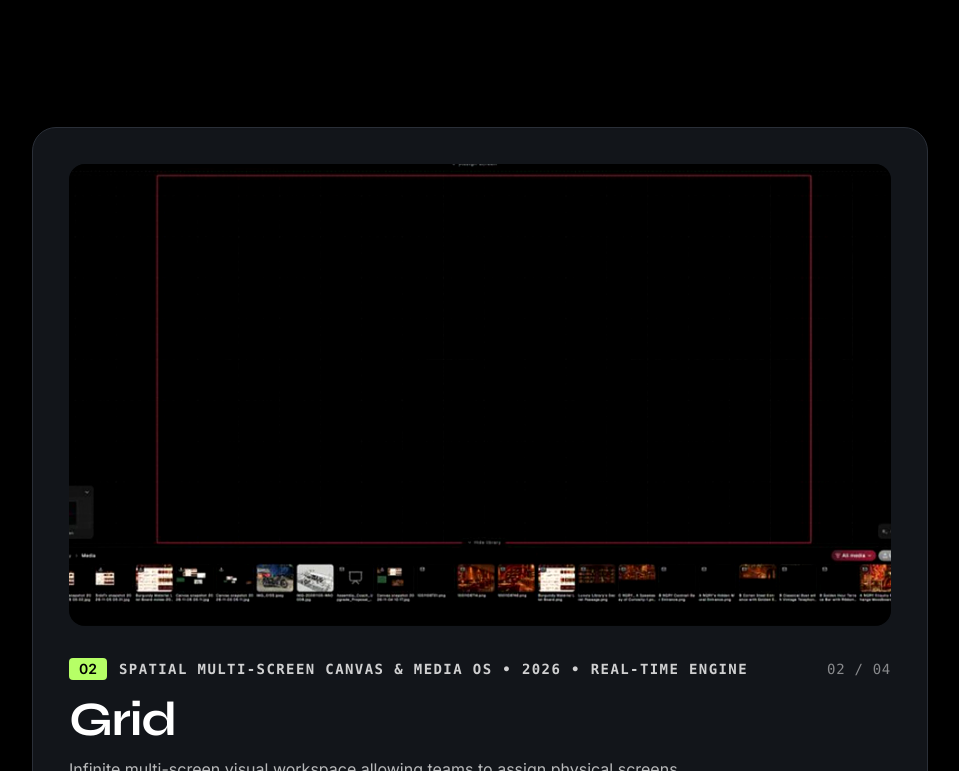
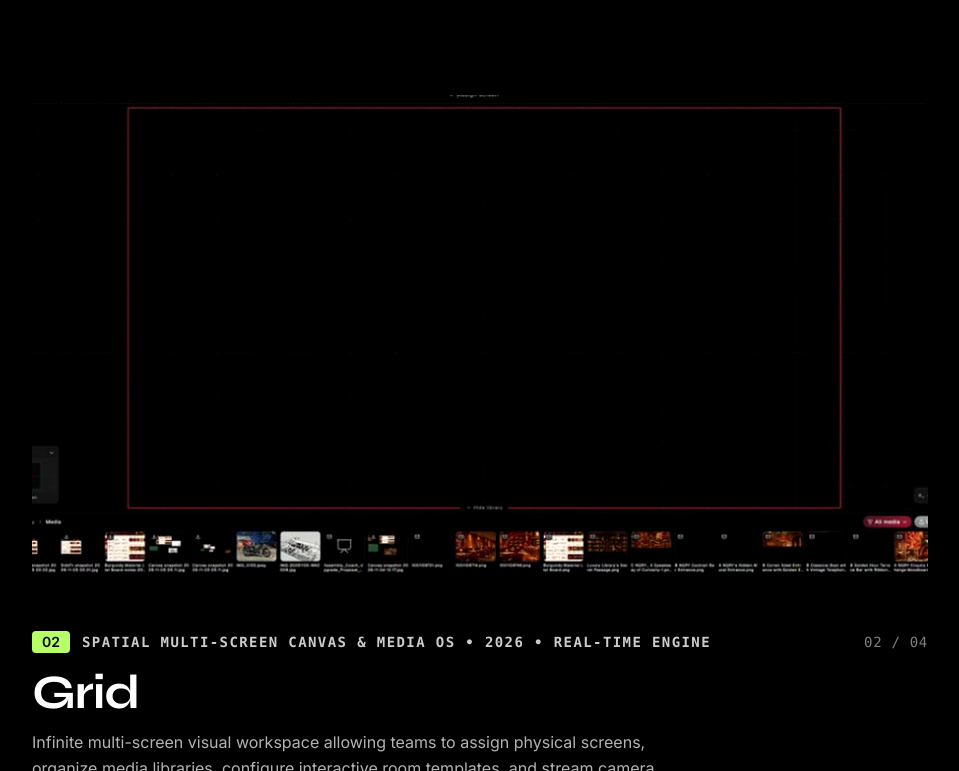
Before and after one commit to basssith/dravaa, a Next.js app: page /applications in a window 1280 px wide. Shown: the part 1729-2500 px from the top of the page, without its empty margins (160-1119 px from the left). Built offline with nearby package versions, Linux system fonts and the light colour scheme; no server answers.

Commit message:
Revert "style(products): add dark grey container surrounding image and details"
This reverts commit 3a91794c68d5900e687cc83a29eee2384e339ad2.

```diff
--- a/src/components/Apps.tsx
+++ b/src/components/Apps.tsx
@@ -73,14 +73,14 @@ export function AppGrid({ apps }: { apps: Application[] }) {
             }}
             className="sticky w-full max-w-4xl mx-auto will-change-transform"
           >
-            <article className="w-full rounded-2xl sm:rounded-3xl border border-[#2a2f38] bg-[#12151a] p-5 sm:p-7 md:p-9 shadow-[0_20px_50px_rgba(0,0,0,0.8)] transition-colors hover:border-[#38404c]">
+            <article className="w-full">
               <TransitionLink
                 href={`/applications/${slugOf(app)}`}
                 aria-label={`Open ${app.name}`}
                 className="group block no-underline"
               >
-                {/* 1 Product Image in Center */}
-                <div className="relative aspect-video w-full overflow-hidden rounded-xl sm:rounded-2xl bg-[#090b0e] [perspective:1000px]">
+                {/* 1 Product Image in Center without surrounding square box */}
+                <div className="relative aspect-video w-full overflow-hidden rounded-2xl bg-black/60 [perspective:1000px]">
                   <Image
                     src={app.image}
                     alt={app.name}
```
